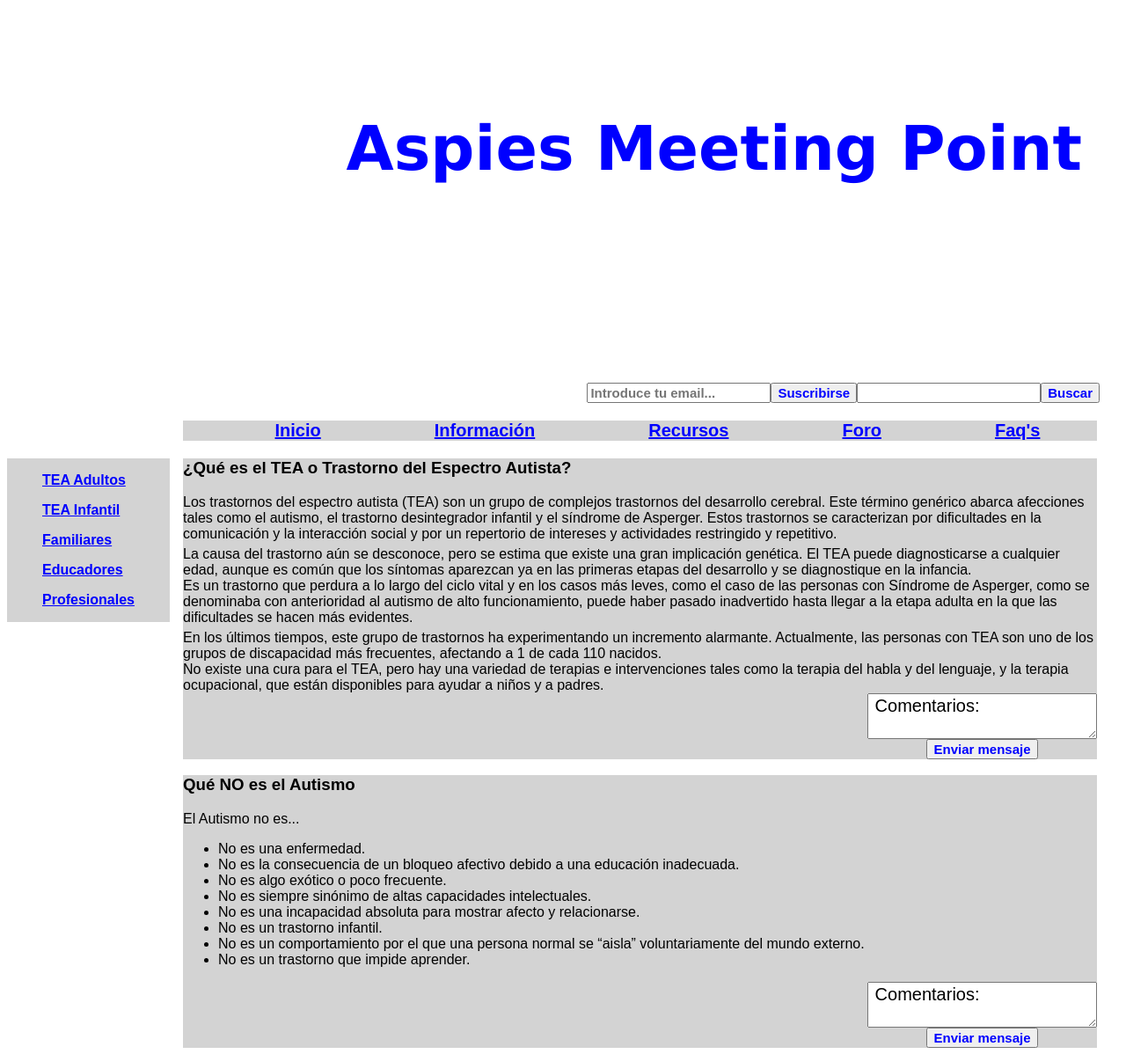
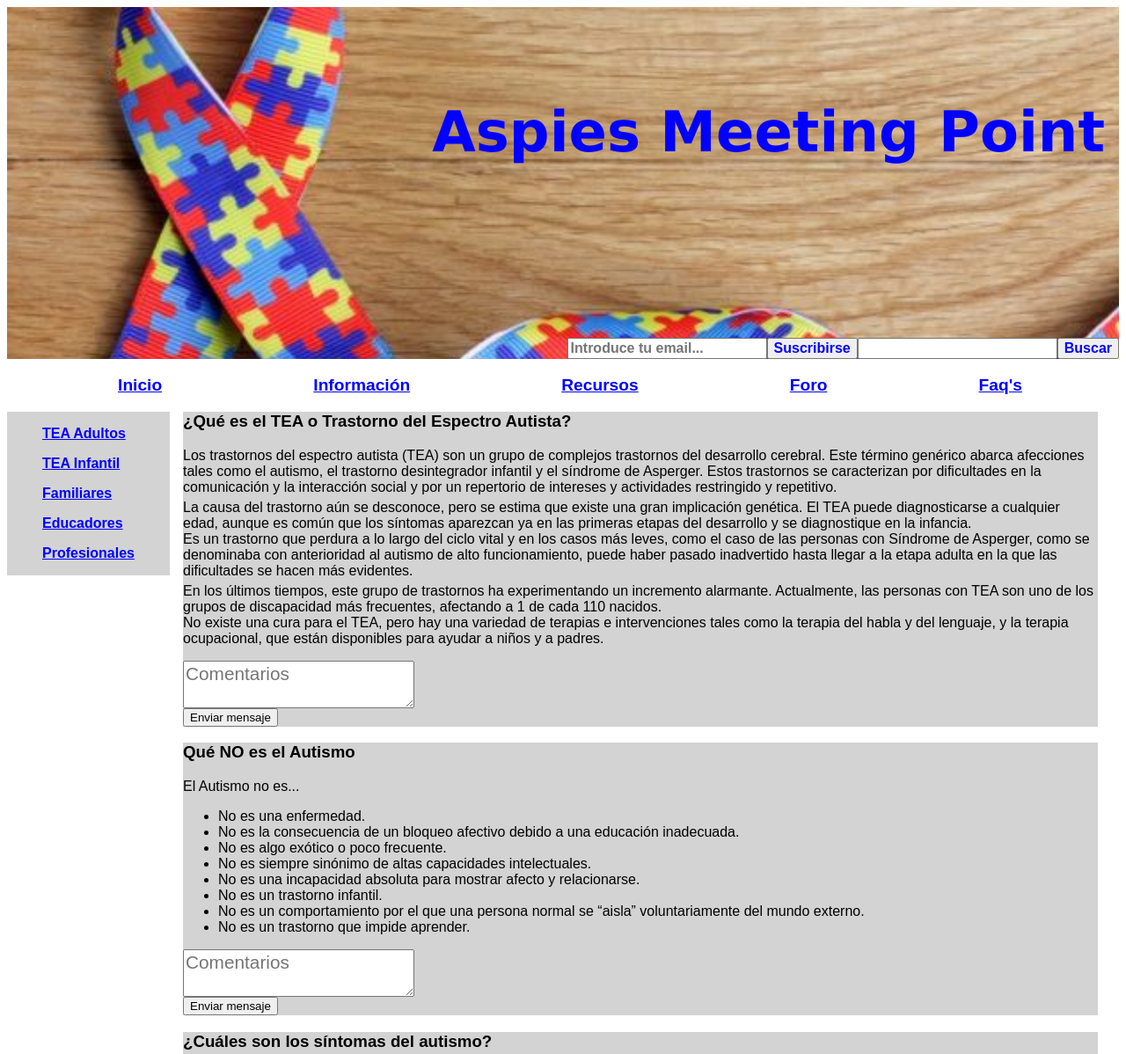
Before and after one commit to mcristinamotoc/M2.-HTML-i-CSS-, a plain HTML site: page html/index.html in a window 1280 px wide. Shown: the top 1198 px of the page at 88% size. Drawn offline with Linux system fonts and the light colour scheme; files that its build step writes are made by us from their sources; files whose address does not match are found by name.

Commit message:
Cambios!

```diff
--- a/css/estilos-2.css
+++ /dev/null
@@ -1,97 +0,0 @@
-* {
-    font-family: Arial, Helvetica, sans-serif;
-}
-
-#titulo {
-    font-family: Verdana, Geneva, Tahoma, sans-serif;
-    color: white;
-    font-size: 70px;
-    text-align: end;
-    align-self: center;
-    padding: 20px;
-    font-weight: bolder;
-}
-
-header {
-    background: url('./poze/aspie1.jpg') no-repeat center center/cover;
-    display: grid;
-    margin-left: auto;
-    margin-right: auto;
-    width: 1220px;
-    height: 450px;
-}
-
-.botones {
-    display: flex;
-    justify-content: flex-end;
-    align-items: flex-end;
-}
-
-aside {
-    font-weight: bold;
-    font-size: 18 px;
-    background-color: lightgrey;
-    float: left;
-    margin-left: 10;
-    margin-right: 10;
-}
-
-.menu {
-    list-style-type: none;
-    font-weight: bold;
-    font-size: 20px;
-    display: flex;
-    flex-direction: row;
-    justify-content: space-around;
-    align-items: center;
-    background-color: lightgrey;
-    margin-right: 25px;
-    margin-left: 200px;
-}
-
-p {
-    margin: auto;
-    padding: auto;
-}
-
-.parrafo {
-    margin: 5px;
-}
-
-a {
-    color: blue;
-}
-
-input {
-    color: blue;
-    font-size: 15px;
-    font-weight: bold;
-}
-
-h3 {
-    background-color: lightgray;
-}
-
-article {
-    background-color: lightgray;
-    color: black;
-    margin-right: 25px;
-    margin-left: 200px;
-}
-
-.comentarios {
-    display: grid;
-    justify-content: flex-end;
-    align-self: left;
-}
-
-textarea {
-    font-size: 20px;
-}
-
-footer {
-    display: flex;
-    justify-content: space-around;
-    color: black;
-    font-size: 30px;
-}
--- a/css/estilos.css
+++ b/css/estilos.css
@@ -5,20 +5,22 @@
     #titulo {
         font-family: Verdana, Geneva, Tahoma, sans-serif;
         color: blue;
-        font-size: 70px;
+        font-size: 4rem;
         text-align: end;
         align-self: center;
-        padding: 20px;
+        padding: 1rem;
         font-weight: bolder;
     }
 
     header {
-        background-image: : url('/Users/mariacristinamotoc/Desktop/ITAcademy/M2.-HTML_CSS/img/aspie1.jpg') no-repeat center center/cover;
+        background-image: url('/Users/mariacristinamotoc/Desktop/ITAcademy/M2.-HTML_CSS/img/aspie1.jpg');
+        background-size: cover;
+        background-position: center;
         display: grid;
         margin-left: auto;
         margin-right: auto;
-        width: 1220px;
-        height: 450px;
+        width: 100%;
+        height: 25em;
     }
 
     .botones {
@@ -29,7 +31,7 @@
 
     aside {
         font-weight: bold;
-        font-size: 18 px;
+        font-size: 1rem;
         background-color: lightgrey;
         float: left;
         margin-left: 10;
@@ -39,14 +41,12 @@
     .menu {
         list-style-type: none;
         font-weight: bold;
-        font-size: 20px;
+        font-size: 1.2rem;
         display: flex;
         flex-direction: row;
         justify-content: space-around;
         align-items: center;
-        background-color: lightgrey;
-        margin-right: 25px;
-        margin-left: 200px;
+        margin-right: 1.5rem;
     }
 
     p {
@@ -55,7 +55,7 @@
     }
 
     .parrafo {
-        margin: 5px;
+        margin: 0.3rem;
     }
 
     a {
@@ -64,7 +64,7 @@
 
     input {
         color: blue;
-        font-size: 15px;
+        font-size: 1rem;
         font-weight: bold;
     }
 
@@ -75,23 +75,27 @@
     article {
         background-color: lightgray;
         color: black;
-        margin-right: 25px;
-        margin-left: 200px;
+        margin-right: 1.5rem;
+        margin-left: 12.5rem;
     }
 
-    .comentarios {
-        display: grid;
+    #commentaries {
+        margin-top: 1rem;
+        display: flex;
         justify-content: flex-end;
-        align-self: left;
+        align-items: flex-end;
+        flex-wrap: nowrap;
     }
 
     textarea {
-        font-size: 20px;
+        font-size: 1.3rem;
     }
 
     footer {
+        margin-top: 2rem;
+        margin-bottom: 2rem;
         display: flex;
         justify-content: space-around;
         color: black;
-        font-size: 30px;
+        font-size: 2rem;
     }
--- a/html/index.html
+++ b/html/index.html
@@ -17,13 +17,10 @@
 
 <body>
     <header>
-        <!--Titulo-->
-
+        <!--Title-->
         <h1 id="titulo">Aspies Meeting Point</h1>
 
-
-
-        <!--Botones de busqueda y suscribirse-->
+        <!--Search and Suscribe Buttons-->
         <section class="botones">
             <input type="text" name="email" placeholder="Introduce tu email...">
             <input type="submit" name="suscribirse" value="Suscribirse">
@@ -32,10 +29,8 @@
         </section>
     </header>
 
-
     <!-- NAV BAR -->
     <nav>
-
         <ul class="menu">
             <li><a href="#">Inicio</a></li>
             <li><a href="#">Información</a></li>
@@ -43,10 +38,9 @@
             <li><a href="#">Foro</a></li>
             <li><a href="#">Faq's</a></li>
         </ul>
-
     </nav>
 
-    <!--Perfiles usuarios-->
+    <!--Side Menu-->
     <aside>
         <blockquote><a href="#">TEA Adultos </a></blockquote>
         <blockquote><a href="#">TEA Infantil</a></blockquote>
@@ -55,14 +49,12 @@
         <blockquote><a href="#">Profesionales</a></blockquote>
     </aside>
 
-    <!--Ejemplo articulos divulgativos. Articulo 1-->
+    <!---Example informative article. Article 1--->
     <section>
         <article>
 
             <h3> ¿Qué es el TEA o Trastorno del Espectro Autista?</h3>
             <section>
-
-            </section>
                 Los trastornos del espectro autista (TEA) son un grupo de complejos trastornos del desarrollo cerebral. Este término genérico abarca afecciones tales como el autismo, el trastorno desintegrador infantil y el síndrome de Asperger. Estos trastornos se caracterizan
                 por dificultades en la comunicación y la interacción social y por un repertorio de intereses y actividades restringido y repetitivo.
                 <p class="parrafo"></p>
@@ -73,18 +65,15 @@
                 <p class="parrafo"></p>
                 <p>En los últimos tiempos, este grupo de trastornos ha experimentando un incremento alarmante. Actualmente, las personas con TEA son uno de los grupos de discapacidad más frecuentes, afectando a 1 de cada 110 nacidos.
                 </p>No existe una cura para el TEA, pero hay una variedad de terapias e intervenciones tales como la terapia del habla y del lenguaje, y la terapia ocupacional, que están disponibles para ayudar a niños y a padres.
-
-            <section class="comentarios">
-                <textarea> Comentarios:  </textarea>
-                <p><input type="submit" value="Enviar mensaje"></p>
-            </section>
-
+                <form>
+                    <textarea name="" id="commentaries" placeholder="Comentarios"></textarea>
+                    <button class="btn btn-secondary " type="button">Enviar mensaje</button>
+                </form>
         </article>
 
-        <!--Ejemplo articulos divulgativos. Articulo 2-->
+        <!--Example informative article. Article 2-->
         <article>
             <h3>Qué NO es el Autismo</h3>
-
             El Autismo no es...
             <ul>
                 <li>No es una enfermedad.</li>
@@ -96,13 +85,13 @@
                 <li>No es un comportamiento por el que una persona normal se “aisla” voluntariamente del mundo externo.</li>
                 <li>No es un trastorno que impide aprender.</li>
             </ul>
-            <section class="comentarios">
-                <textarea> Comentarios:  </textarea>
-                <p><input type="submit" value="Enviar mensaje"></p>
-            </section>
+            <form>
+                <textarea name="" id="commentaries" placeholder="Comentarios"></textarea>
+                <button class="btn btn-secondary " type="button">Enviar mensaje</button>
+            </form>
         </article>
 
-        <!--Ejemplo articulos divulgativos. Articulo 3-->
+        <!--Example informative article. Article 3-->
         <article>
             <h3> ¿Cuáles son los síntomas del autismo?</h3>
             <p> Las personas con autismo normalmente tienen problemas con la interacción social y la comunicación. Cuando son bebés muy pequeños , algunos no hacen ningún sonido vocal.
@@ -110,9 +99,7 @@
             desconocidas.
             <p> Existe una falta general de conciencia e interés en interactuar con otros niños y tienden a jugar solos.
             </p>Los síntomas generales del autismo a cualquier edad son:
-
             <ul>
-
                 <li>Evita el contacto visual</li>
                 <li>Prefiere estar solo</li>
                 <li>Retraso en el desarrollo del lenguaje</li>
@@ -122,18 +109,18 @@
                 <li>Comportamiento repetitivo</li>
                 <li>Reacciones intensas a sonidos, olores, sabores, colores y a la luz.</li>
             </ul>
-            <section class="comentarios">
-                <textarea> Comentarios:  </textarea>
-                <p><input type="submit" value="Enviar mensaje"></p>
-            </section>
+            <form>
+                <textarea name="" id="commentaries" placeholder="Comentarios"></textarea>
+                <button class="btn btn-secondary " type="button">Enviar mensaje</button>
+            </form>
         </article>
         </section>
-    <!--Pie de pagina-->
+
+        <!--Footer-->
         <footer>
             <small> &#169 2020  Aspies Meeting Point</small>
         </footer>
 
-
 </body>
 
 </html>
```
Lines whose indentation alone changed are shown as unchanged.
